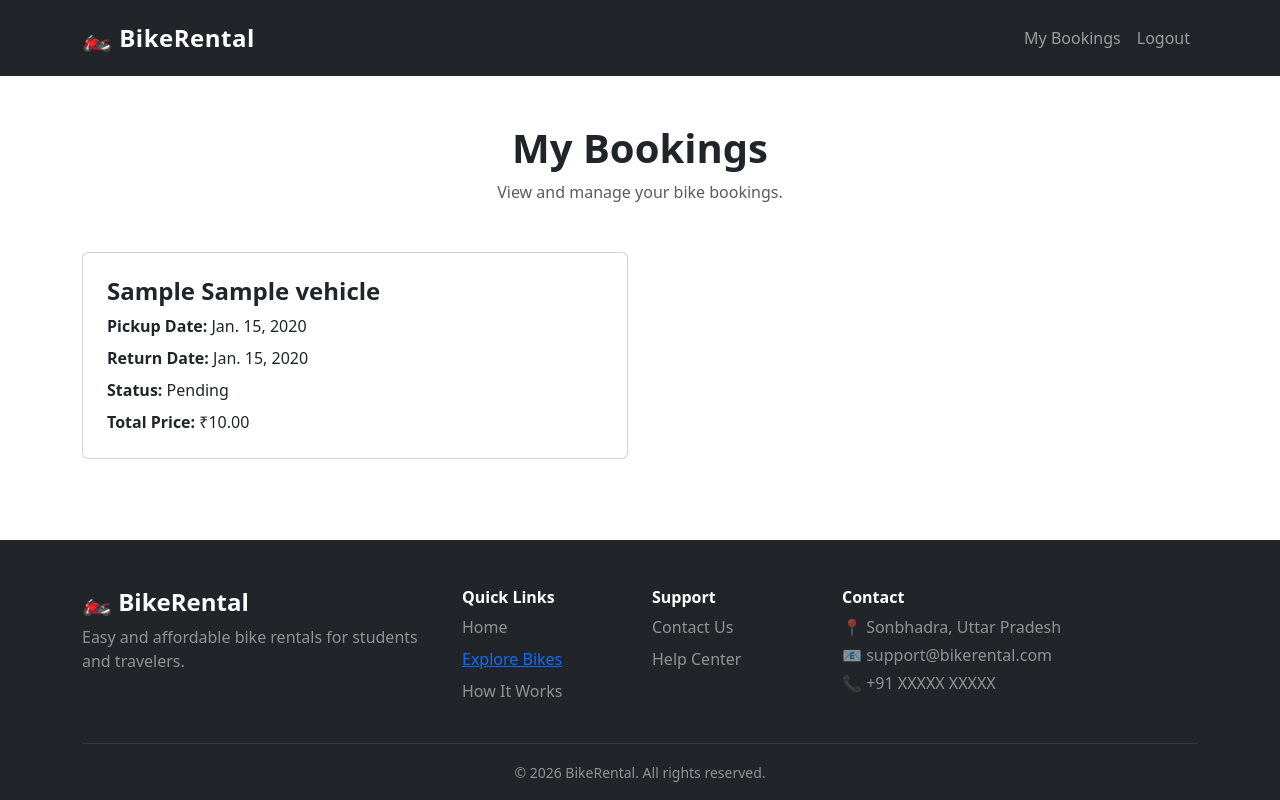
After one commit to y2153406-dot/bike-rental, a Django app: page /bookings/my-bookings/ in a window 1280 px wide. The commit adds this page. Run offline with Django 5.2, Linux system fonts and the light colour scheme; a user stored in the database is signed in; tables that the repository leaves empty hold one stand-in row (values such as "Sample post").

Commit message:
Complete booking flow and add my bookings page

```diff
--- /dev/null
+++ b/bookings/templates/bookings/my_bookings.html
@@ -0,0 +1,150 @@
+{% extends "core/base.html" %}
+
+
+{% block title %}
+My Bookings | BikeRental
+{% endblock %}
+
+
+{% block content %}
+
+<section class="py-5">
+
+    <div class="container">
+
+
+        <!-- Page Heading -->
+
+        <div class="text-center mb-5">
+
+            <h1 class="fw-bold">
+                My Bookings
+            </h1>
+
+            <p class="text-muted">
+                View and manage your bike bookings.
+            </p>
+
+        </div>
+
+
+        <!-- Bookings List -->
+
+        <div class="row g-4">
+
+
+            {% for booking in bookings %}
+
+
+                <div class="col-lg-6">
+
+                    <div class="card h-100">
+
+                        <div class="card-body p-4">
+
+
+                            <!-- Bike Name -->
+
+                            <h4 class="fw-bold">
+
+                                {{ booking.vehicle.brand }}
+                                {{ booking.vehicle.name }}
+
+                            </h4>
+
+
+                            <!-- Pickup Date -->
+
+                            <p class="mb-2">
+
+                                <strong>
+                                    Pickup Date:
+                                </strong>
+
+                                {{ booking.pickup_date }}
+
+                            </p>
+
+
+                            <!-- Return Date -->
+
+                            <p class="mb-2">
+
+                                <strong>
+                                    Return Date:
+                                </strong>
+
+                                {{ booking.return_date }}
+
+                            </p>
+
+
+                            <!-- Status -->
+
+                            <p class="mb-2">
+
+                                <strong>
+                                    Status:
+                                </strong>
+
+                                {{ booking.get_status_display }}
+
+                            </p>
+
+
+                            <!-- Total Price -->
+
+                            <p class="mb-0">
+
+                                <strong>
+                                    Total Price:
+                                </strong>
+
+                                ₹{{ booking.total_price }}
+
+                            </p>
+
+
+                        </div>
+
+                    </div>
+
+                </div>
+
+
+            {% empty %}
+
+
+                <!-- No Bookings -->
+
+                <div class="col-12 text-center">
+
+                    <p class="text-muted">
+
+                        You have no bookings yet.
+
+                    </p>
+
+
+                    <a
+                        href="{% url 'bike_list' %}"
+                        class="btn btn-dark mt-2"
+                    >
+
+                        Explore Bikes
+
+                    </a>
+
+                </div>
+
+
+            {% endfor %}
+
+
+        </div>
+
+    </div>
+
+</section>
+
+{% endblock %}
--- a/bookings/urls.py
+++ b/bookings/urls.py
@@ -9,10 +9,16 @@ urlpatterns = [
         views.create_booking,
         name="create_booking"
     ),
-    path(
-    "success/",
+path(
+    "success/<int:booking_id>/",
     views.booking_success,
     name="booking_success"
 ),
+    path(
+        "my-bookings/",
+        views.my_bookings,
+        name="my_bookings"
+    ),
+
 
 ]
--- a/bookings/views.py
+++ b/bookings/views.py
@@ -1,5 +1,6 @@
 from django.shortcuts import render, get_object_or_404, redirect
 from django.contrib.auth.decorators import login_required
+from django.contrib import messages
 from vehicles.models import Vehicle
 from .models import Booking
 from datetime import datetime
@@ -17,7 +18,6 @@ def create_booking(request, vehicle_id):
     if request.method == "POST":
 
         pickup_date = request.POST.get("pickup_date")
-
         return_date = request.POST.get("return_date")
 
 
@@ -35,6 +35,49 @@ def create_booking(request, vehicle_id):
         ).date()
 
 
+        # Validate dates
+
+        if return_date_object <= pickup_date_object:
+
+            messages.error(
+                request,
+                "Return date must be after pickup date."
+            )
+
+            return redirect(
+                "create_booking",
+                vehicle_id=vehicle.id
+            )
+
+
+        # Check vehicle availability
+
+        existing_booking = Booking.objects.filter(
+
+            vehicle=vehicle,
+
+            pickup_date__lt=return_date_object,
+
+            return_date__gt=pickup_date_object
+
+        ).exists()
+
+
+        # If vehicle is already booked
+
+        if existing_booking:
+
+            messages.error(
+                request,
+                "This bike is already booked for the selected dates."
+            )
+
+            return redirect(
+                "create_booking",
+                vehicle_id=vehicle.id
+            )
+
+
         # Calculate number of days
 
         total_days = (
@@ -49,9 +92,8 @@ def create_booking(request, vehicle_id):
         )
 
 
-        # Create booking
-
-        Booking.objects.create(
+                # Create booking
+        booking = Booking.objects.create(
 
             user=request.user,
 
@@ -64,6 +106,13 @@ def create_booking(request, vehicle_id):
             total_price=total_price
 
         )
+
+        return redirect(
+            "booking_success",
+            booking_id=booking.id
+        )
+
+
         return redirect("booking_success")
 
 
@@ -80,9 +129,41 @@ def create_booking(request, vehicle_id):
         context
     )
 
-def booking_success(request):
+
+@login_required
+def booking_success(request, booking_id):
+
+    booking = get_object_or_404(
+        Booking,
+        id=booking_id,
+        user=request.user
+    )
+
+    context = {
+
+        "booking": booking
+
+    }
 
     return render(
         request,
-        "bookings/booking_success.html"
+        "bookings/booking_success.html",
+        context
     )
+
+@login_required
+def my_bookings(request):
+
+    bookings = Booking.objects.filter(
+        user=request.user
+    )
+
+    context = {
+        "bookings": bookings
+    }
+
+    return render(
+        request,
+        "bookings/my_bookings.html",
+        context
+    )
--- a/config/urls.py
+++ b/config/urls.py
@@ -26,6 +26,7 @@ urlpatterns = [
     path("", include("core.urls")),
 
     path("bikes/", include("vehicles.urls")),
+     path("bookings/", include("bookings.urls")),
 ]
 
 
--- a/core/templates/core/base.html
+++ b/core/templates/core/base.html
@@ -64,69 +64,55 @@
                 id="navbarNav"
             >
 
-                <ul class="navbar-nav ms-auto align-items-lg-center">
+                <ul class="navbar-nav ms-auto">
+
+    {% if user.is_authenticated %}
+
+        <!-- Logged-in User -->
 
         <li class="nav-item">
             <a
                 class="nav-link"
-                            href="{% url 'home' %}"
+                href="{% url 'my_bookings' %}"
             >
-                            Home
+                My Bookings
             </a>
         </li>
-
 
         <li class="nav-item">
             <a
                 class="nav-link"
                 href="#"
             >
-                            Explore Bikes
+                Logout
             </a>
         </li>
 
+    {% else %}
+
+        <!-- Guest User -->
 
         <li class="nav-item">
             <a
                 class="nav-link"
                 href="#"
             >
-                            How It Works
+                Login
             </a>
         </li>
 
-
         <li class="nav-item">
-<a href="{% url 'about' %}">About</a>
+            <a
+                class="nav-link"
+                href="#"
+            >
+                Register
+            </a>
         </li>
 
-
-                    <li class="nav-item">
-<a href="{% url 'contact' %}">Contact</a>
-
-
-                    <!-- Authentication Buttons -->
-
-                    <li class="nav-item ms-lg-3 mt-2 mt-lg-0">
-
-                        <a
-                            href="#"
-                            class="btn btn-outline-light me-lg-2"
-                        >
-                            Login
-                        </a>
-
-                        <a
-                            href="#"
-                            class="btn btn-warning"
-                        >
-                            Sign Up
-                        </a>
-
-                    </li>
+    {% endif %}
 
 </ul>
-
             </div>
 
         </div>
```
Also changed, not shown: bookings/templates/bookings/booking_success.html (+63 -26 lines), bookings/templates/bookings/create_booking.html (+14 -0 lines), vehicles/templates/vehicles/bike_detail.html (+6 -6 lines). Lines whose indentation alone changed are shown as unchanged.
